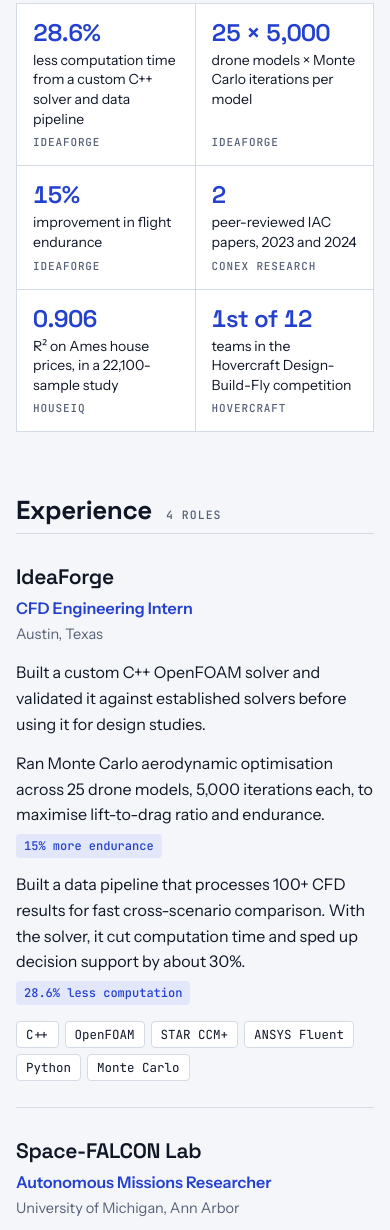
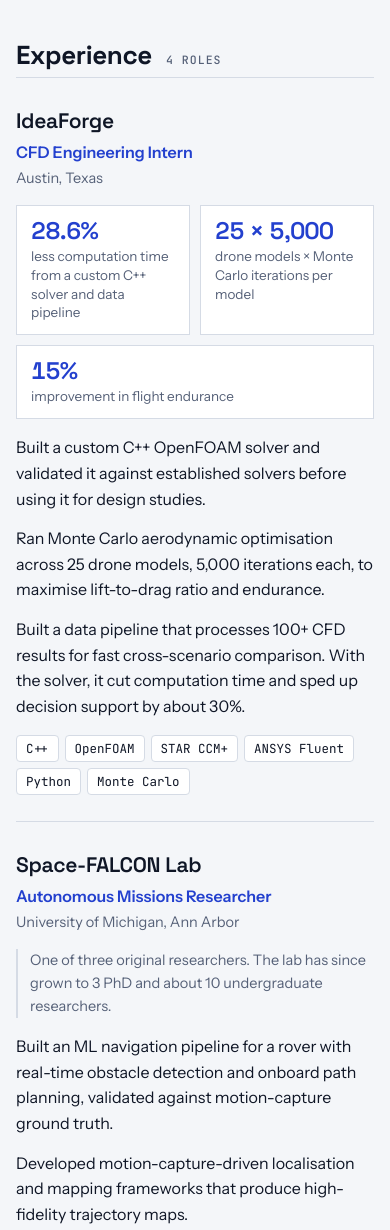
Before and after one commit to AyushTokeria/AyushTokeria.github.io, a website built with Vite: page index.html in a window 390 px wide. Shown: the part 758-1988 px from the top of the page. Built offline with nearby package versions, Linux system fonts and the light colour scheme.

Commit message:
Move headline stats into the experience entries
Drop the hero stats strip. IdeaForge and Conex Research now show their numbers as stat boxes at the top of each entry.

```diff
--- a/index.html
+++ b/index.html
@@ -29,7 +29,6 @@
           <h1>Ayush Tokeria</h1>
           <p class="lede">Aerospace engineer moving into quantitative trading. I build solvers, simulations and models, then test them against real data.</p>
           <dl class="block" id="facts"></dl>
-          <div class="metrics" id="metrics" aria-label="Selected results"></div>
         </section>
 
         <section class="sec" id="experience">
--- a/src/content.ts
+++ b/src/content.ts
@@ -15,9 +15,9 @@ export const profile = {
   ],
 };
 
-export interface Metric { value: string; caption: string; source: string }
+export interface Stat { value: string; label: string }
 export interface Bullet { text: string; metric?: string }
-export interface Job { org: string; role: string; place: string; when?: string; note?: string; bullets: Bullet[]; tags: string[] }
+export interface Job { org: string; role: string; place: string; when?: string; note?: string; stats?: Stat[]; bullets: Bullet[]; tags: string[] }
 export interface Project { kind: string; when?: string; name: string; text: string; result?: string; stack: string[]; href?: string }
 export interface Skill { label: string; items: string[]; evidence?: string }
 export interface Achievement { label: string; text: string; when?: string }
@@ -25,25 +25,21 @@ export interface Lead { org: string; role: string; text: string; when?: string }
 export interface Education { school: string; what: string; when?: string; detail?: string }
 export interface Beyond { title: string; text: string }
 
-export const metrics: Metric[] = [
-  { value: "28.6%", caption: "less computation time from a custom C++ solver and data pipeline", source: "IdeaForge" },
-  { value: "25 × 5,000", caption: "drone models × Monte Carlo iterations per model", source: "IdeaForge" },
-  { value: "15%", caption: "improvement in flight endurance", source: "IdeaForge" },
-  { value: "2", caption: "peer-reviewed IAC papers, 2023 and 2024", source: "Conex Research" },
-  { value: "0.906", caption: "R² on Ames house prices, in a 22,100-sample study", source: "HouseIQ" },
-  { value: "1st of 12", caption: "teams in the Hovercraft Design-Build-Fly competition", source: "Hovercraft" },
-];
-
 // Add a `when` (for example "Jun – Sep 2024") to any job to show its dates.
 export const jobs: Job[] = [
   {
     org: "IdeaForge",
     role: "CFD Engineering Intern",
     place: "Austin, Texas",
+    stats: [
+      { value: "28.6%", label: "less computation time from a custom C++ solver and data pipeline" },
+      { value: "25 × 5,000", label: "drone models × Monte Carlo iterations per model" },
+      { value: "15%", label: "improvement in flight endurance" },
+    ],
     bullets: [
       { text: "Built a custom C++ OpenFOAM solver and validated it against established solvers before using it for design studies." },
-      { text: "Ran Monte Carlo aerodynamic optimisation across 25 drone models, 5,000 iterations each, to maximise lift-to-drag ratio and endurance.", metric: "15% more endurance" },
-      { text: "Built a data pipeline that processes 100+ CFD results for fast cross-scenario comparison. With the solver, it cut computation time and sped up decision support by about 30%.", metric: "28.6% less computation" },
+      { text: "Ran Monte Carlo aerodynamic optimisation across 25 drone models, 5,000 iterations each, to maximise lift-to-drag ratio and endurance." },
+      { text: "Built a data pipeline that processes 100+ CFD results for fast cross-scenario comparison. With the solver, it cut computation time and sped up decision support by about 30%." },
     ],
     tags: ["C++", "OpenFOAM", "STAR CCM+", "ANSYS Fluent", "Python", "Monte Carlo"],
   },
@@ -64,10 +60,14 @@ export const jobs: Job[] = [
     org: "Conex Research",
     role: "Lead Systems / Design Engineer",
     place: "Remote, London",
+    stats: [
+      { value: "2", label: "peer-reviewed IAC papers, 2023 and 2024" },
+      { value: "65%", label: "more glide distance from the atmosphere model" },
+    ],
     bullets: [
       { text: "Processed Cassini-Huygens flight and atmospheric data to model Titan's atmosphere for the Mayfly aircraft concept." },
-      { text: "Modelled the atmosphere in STAR CCM+ to improve entry performance.", metric: "65% more glide distance" },
-      { text: "Co-authored two peer-reviewed International Astronautical Congress papers (IAC 2023 and IAC 2024).", metric: "2 publications" },
+      { text: "Modelled the atmosphere in STAR CCM+ to improve entry performance." },
+      { text: "Co-authored two peer-reviewed International Astronautical Congress papers (IAC 2023 and IAC 2024)." },
     ],
     tags: ["STAR CCM+", "CFD", "Data analysis"],
   },
--- a/src/main.ts
+++ b/src/main.ts
@@ -1,6 +1,6 @@
 import './style.css';
 import {
-  profile, metrics, jobs, projects, skills, achievements, leadership, education, beyond,
+  profile, jobs, projects, skills, achievements, leadership, education, beyond,
   type Job, type Project,
 } from './content';
 
@@ -15,12 +15,15 @@ function mount(id: string, html: string) {
 }
 
 function jobHtml(j: Job): string {
+  const stats = j.stats
+    ? `<div class="stats">${j.stats.map((s) => `<div class="stat"><b>${esc(s.value)}</b><span>${esc(s.label)}</span></div>`).join('')}</div>`
+    : '';
   const bullets = j.bullets
     .map((b) => `<li><p>${esc(b.text)}</p>${b.metric ? `<span class="metric">${esc(b.metric)}</span>` : ''}</li>`)
     .join('');
   return `<article class="job">
     <header class="meta"><h3>${esc(j.org)}</h3><p class="role">${esc(j.role)}</p><p class="place">${esc(j.place)}</p>${when(j.when)}</header>
-    <div class="body">${j.note ? `<p class="note">${esc(j.note)}</p>` : ''}<ul class="bullets">${bullets}</ul>${chips(j.tags)}</div>
+    <div class="body">${j.note ? `<p class="note">${esc(j.note)}</p>` : ''}${stats}<ul class="bullets">${bullets}</ul>${chips(j.tags)}</div>
   </article>`;
 }
 
@@ -33,7 +36,6 @@ function projectHtml(p: Project): string {
 }
 
 mount('facts', profile.facts.map((f) => `<div><dt>${esc(f.label)}</dt><dd>${esc(f.text)}</dd></div>`).join(''));
-mount('metrics', metrics.map((m) => `<div class="metric-cell"><b>${esc(m.value)}</b><span>${esc(m.caption)}</span><small>${esc(m.source)}</small></div>`).join(''));
 mount('jobs', jobs.map(jobHtml).join(''));
 mount('projects-grid', projects.map(projectHtml).join(''));
 mount('skills-list', skills.map((s) => `<div class="skill"><h3>${esc(s.label)}</h3><div>${chips(s.items)}${s.evidence ? `<p>${esc(s.evidence)}</p>` : ''}</div></div>`).join(''));
--- a/src/style.css
+++ b/src/style.css
@@ -54,12 +54,6 @@ a { color: var(--accent); }
 .block div { background: var(--surface); padding: 12px 16px; display: flex; flex-direction: column; gap: 2px; min-width: 0; }
 .block dt { font: 500 11px var(--f-mono); text-transform: uppercase; letter-spacing: 0.09em; color: var(--muted); }
 .block dd { margin: 0; font-size: 15px; line-height: 1.4; overflow-wrap: anywhere; }
-.metrics { display: grid; grid-template-columns: repeat(3, minmax(0, 1fr)); gap: 1px; background: var(--line); border: 1px solid var(--line); }
-@media (max-width: 640px) { .metrics { grid-template-columns: repeat(2, minmax(0, 1fr)); } }
-.metric-cell { background: var(--surface); padding: 16px; display: flex; flex-direction: column; gap: 6px; min-width: 0; }
-.metric-cell b { font: 600 clamp(24px, 3vw, 32px) / 1.05 var(--f-display); color: var(--accent); letter-spacing: -0.02em; font-variant-numeric: tabular-nums; }
-.metric-cell span { font-size: 14px; line-height: 1.4; }
-.metric-cell small { font: 500 11px var(--f-mono); text-transform: uppercase; letter-spacing: 0.08em; color: var(--muted); margin-top: auto; }
 
 /* sections */
 .sec { padding-top: 64px; }
@@ -80,6 +74,10 @@ a { color: var(--accent); }
 .job .when { margin-top: 4px; white-space: normal; }
 .job .body { display: flex; flex-direction: column; gap: 16px; min-width: 0; }
 .note { font-size: 14.5px; color: var(--muted); border-left: 2px solid var(--line); padding-left: 12px; }
+.stats { display: flex; flex-wrap: wrap; gap: 10px; }
+.stat { flex: 1 1 150px; background: var(--surface); border: 1px solid var(--line); padding: 12px 14px; display: flex; flex-direction: column; gap: 4px; min-width: 0; }
+.stat b { font: 600 clamp(24px, 3vw, 30px) / 1.05 var(--f-display); color: var(--accent); letter-spacing: -0.02em; font-variant-numeric: tabular-nums; }
+.stat span { font-size: 13.5px; line-height: 1.4; color: var(--muted); }
 .bullets { display: flex; flex-direction: column; gap: 14px; }
 .bullets li { display: grid; grid-template-columns: minmax(0, 1fr) auto; gap: 6px 18px; align-items: start; }
 .metric { font: 500 12px/1.2 var(--f-mono); background: var(--accent-soft); color: var(--accent); padding: 5px 8px; border-radius: 4px; white-space: nowrap; }
```
